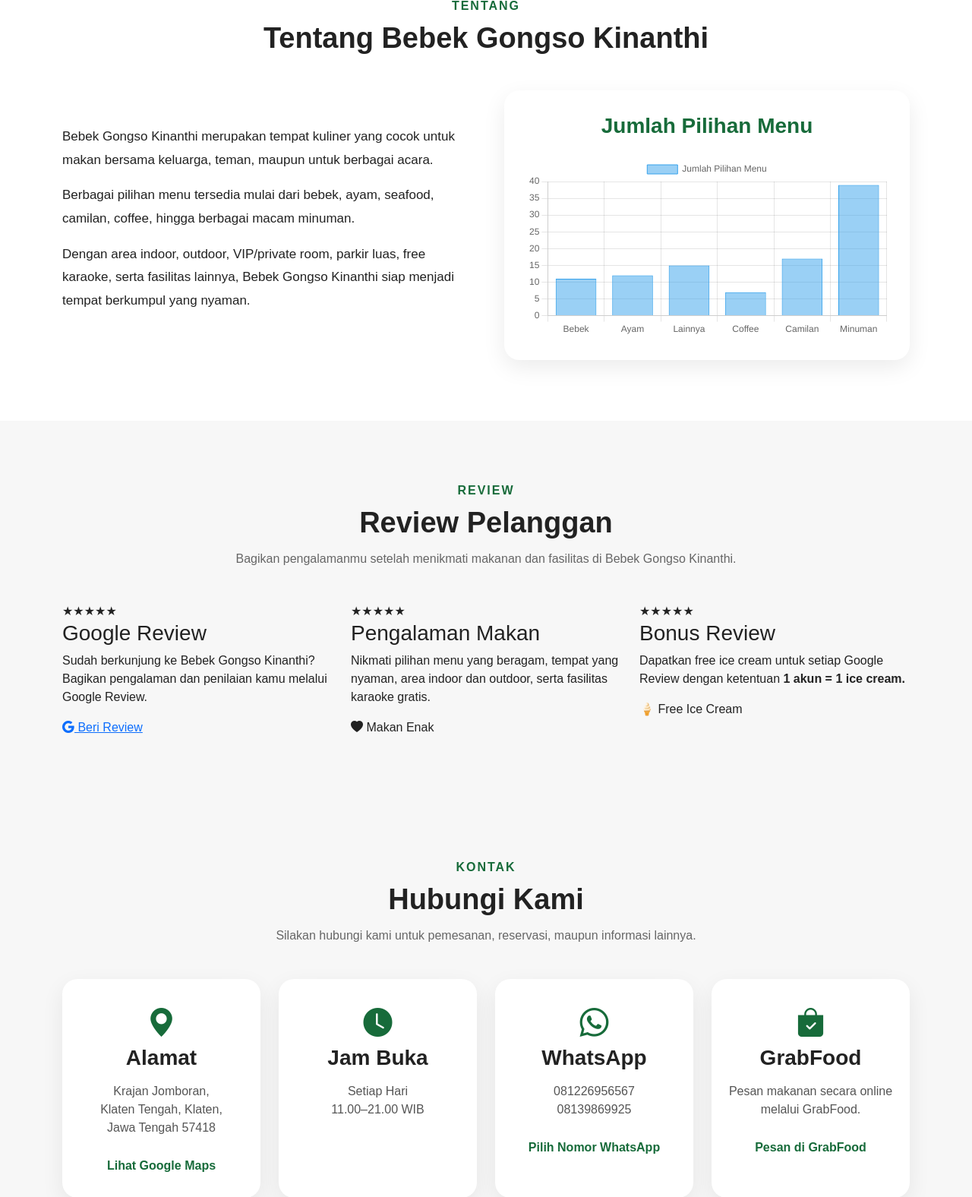
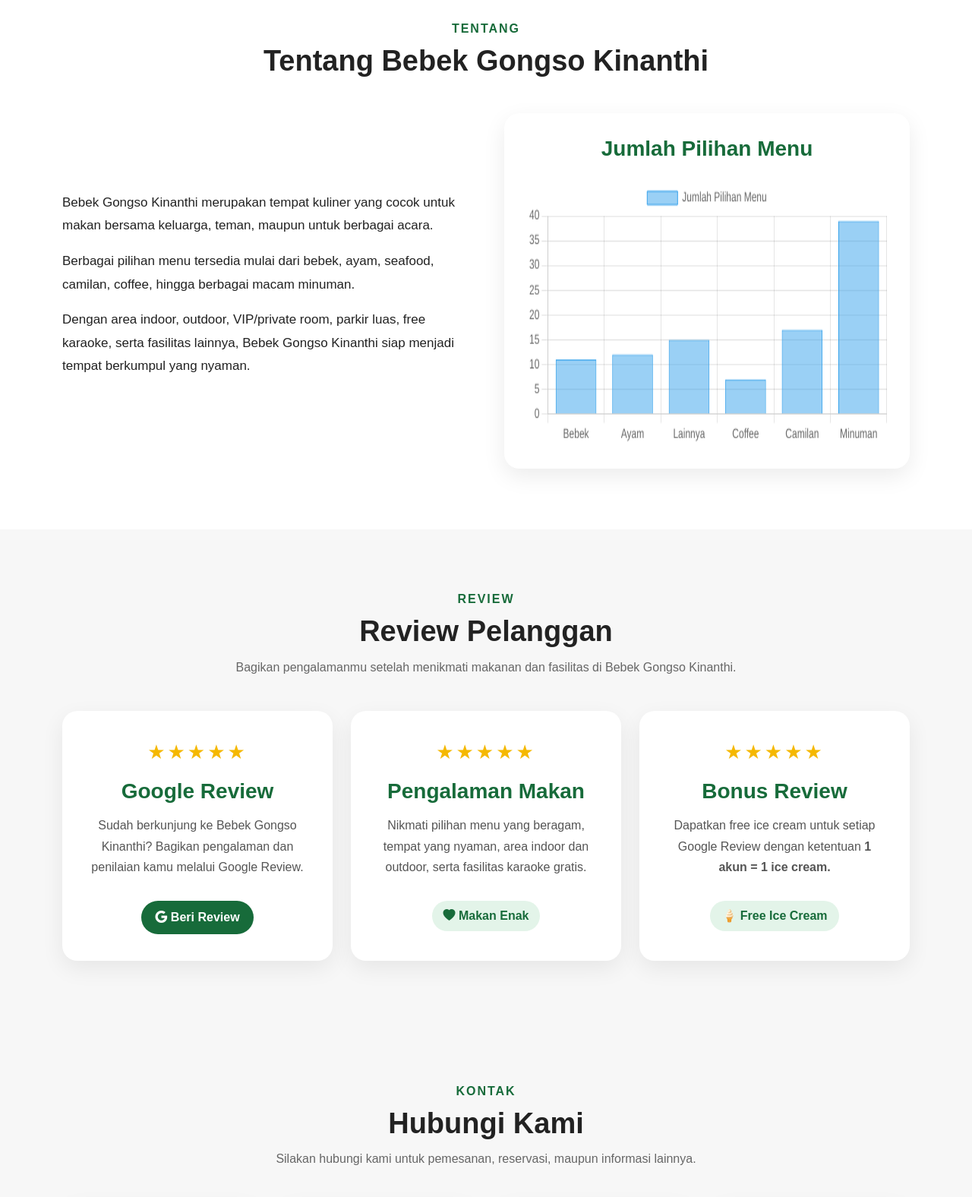
Before and after one commit to gibranyogananda/bebek, a PHP site: page / in a window 1280 px wide. Shown: the part 4437-6013 px from the top of the page at 76% size. Run offline with PHP 8.4, Linux system fonts and the light colour scheme.

Commit message:
Update style.css

```diff
--- a/style.css
+++ b/style.css
@@ -367,49 +542,191 @@ section {
 
 .image-hint {
     position: absolute;
+
     bottom: 15px;
+
     left: 50%;
+
     transform: translateX(-50%);
+
     background: rgba(0,0,0,0.7);
+
     color: white;
+
     padding: 8px 15px;
+
     border-radius: 30px;
+
     font-size: 13px;
+
     pointer-events: none;
 }
 
 
-/* ================= ABOUT ================= */
+
+/* =========================================================
+   ABOUT + CHART
+========================================================= */
 
 .about-text {
     font-size: 17px;
+
     line-height: 1.8;
 }
 
 .chart-card {
     padding: 30px;
+
     background: white;
+
     border-radius: 20px;
-    box-shadow: 0 10px 30px rgba(0,0,0,0.08);
+
+    box-shadow:
+        0 10px 30px rgba(0,0,0,0.08);
 }
 
 .chart-card h3 {
     color: #176b3a;
+
     font-weight: 800;
+
     text-align: center;
+
     margin-bottom: 25px;
 }
 
+/*
+   PENTING:
+   Chart.js memakai wadah dengan tinggi yang jelas.
+   Ini mencegah grafik memanjang/berantakan.
+*/
 
-/* ================= CONTACT ================= */
+.chart-container {
+    position: relative;
+
+    width: 100%;
+
+    height: 350px;
+}
+
+.chart-container canvas {
+    width: 100% !important;
+
+    height: 100% !important;
+}
+
+
+
+/* =========================================================
+   REVIEW
+========================================================= */
+
+.review-card {
+    height: 100%;
+
+    padding: 35px 30px;
+
+    background: white;
+
+    border-radius: 20px;
+
+    box-shadow:
+        0 10px 30px rgba(0,0,0,0.07);
+
+    text-align: center;
+
+    transition: 0.3s;
+}
+
+.review-card:hover {
+    transform: translateY(-5px);
+}
+
+.review-stars {
+    color: #f5b800;
+
+    font-size: 26px;
+
+    letter-spacing: 3px;
+
+    margin-bottom: 15px;
+}
+
+.review-card h3 {
+    color: #176b3a;
+
+    font-weight: 800;
+
+    margin-bottom: 15px;
+}
+
+.review-card p {
+    color: #555;
+
+    line-height: 1.7;
+}
+
+.review-link {
+    display: inline-block;
+
+    margin-top: 15px;
+
+    padding: 10px 18px;
+
+    background: #176b3a;
+
+    color: white;
+
+    border-radius: 30px;
+
+    text-decoration: none;
+
+    font-weight: 700;
+
+    transition: 0.3s;
+}
+
+.review-link:hover {
+    background: #0e512a;
+
+    color: white;
+}
+
+.review-badge {
+    display: inline-block;
+
+    margin-top: 15px;
+
+    padding: 8px 15px;
+
+    background: #e3f4e9;
+
+    color: #176b3a;
+
+    border-radius: 30px;
+
+    font-weight: 700;
+}
+
+
+
+/* =========================================================
+   CONTACT
+========================================================= */
 
 .contact-card {
     height: 100%;
+
     text-align: center;
+
     padding: 30px 20px;
+
     background: white;
+
     border-radius: 20px;
-    box-shadow: 0 10px 30px rgba(0,0,0,0.07);
+
+    box-shadow:
+        0 10px 30px rgba(0,0,0,0.07);
 }
 
 .contact-card.clickable {
```
Also changed, not shown: other parts of style.css (+267 -18 lines).
